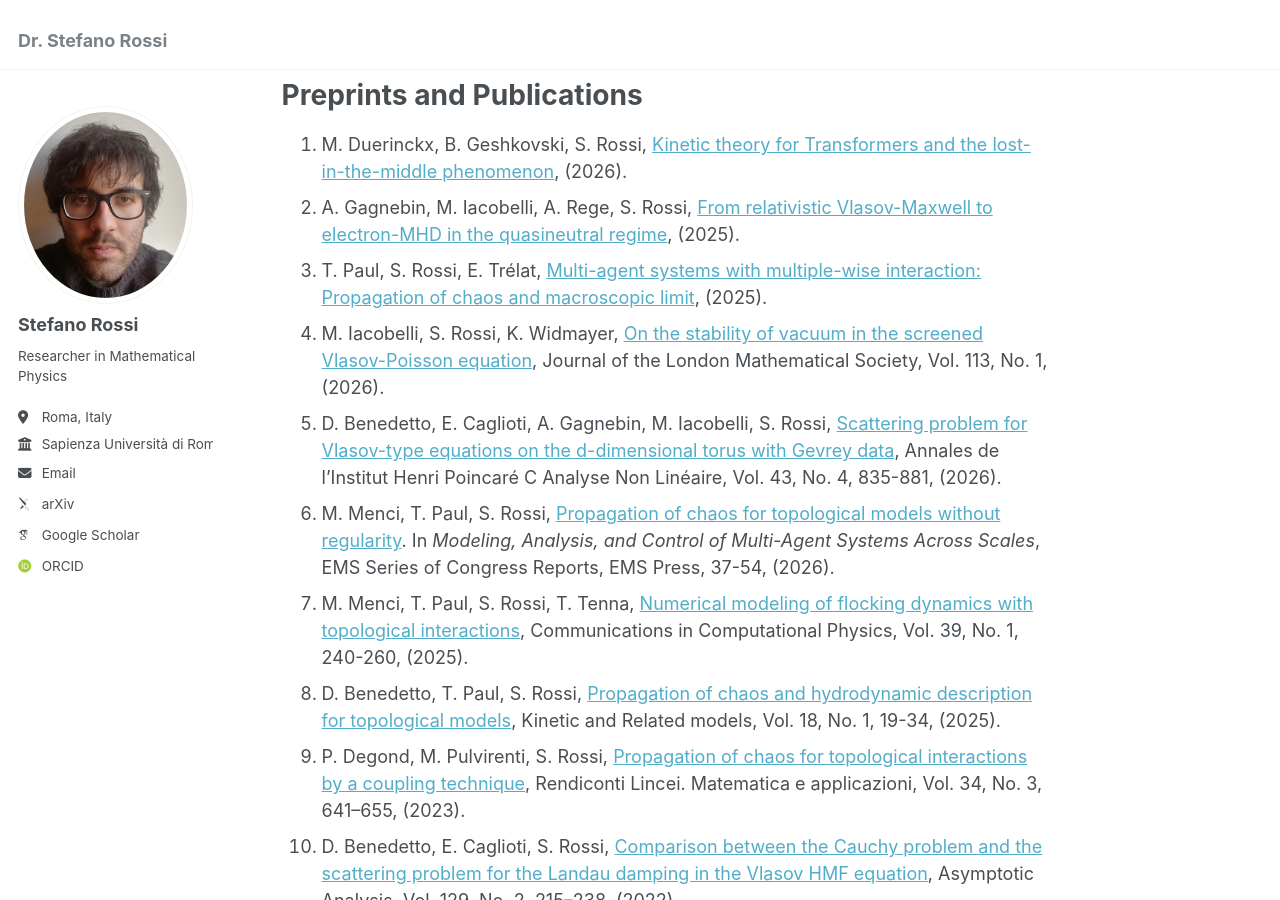
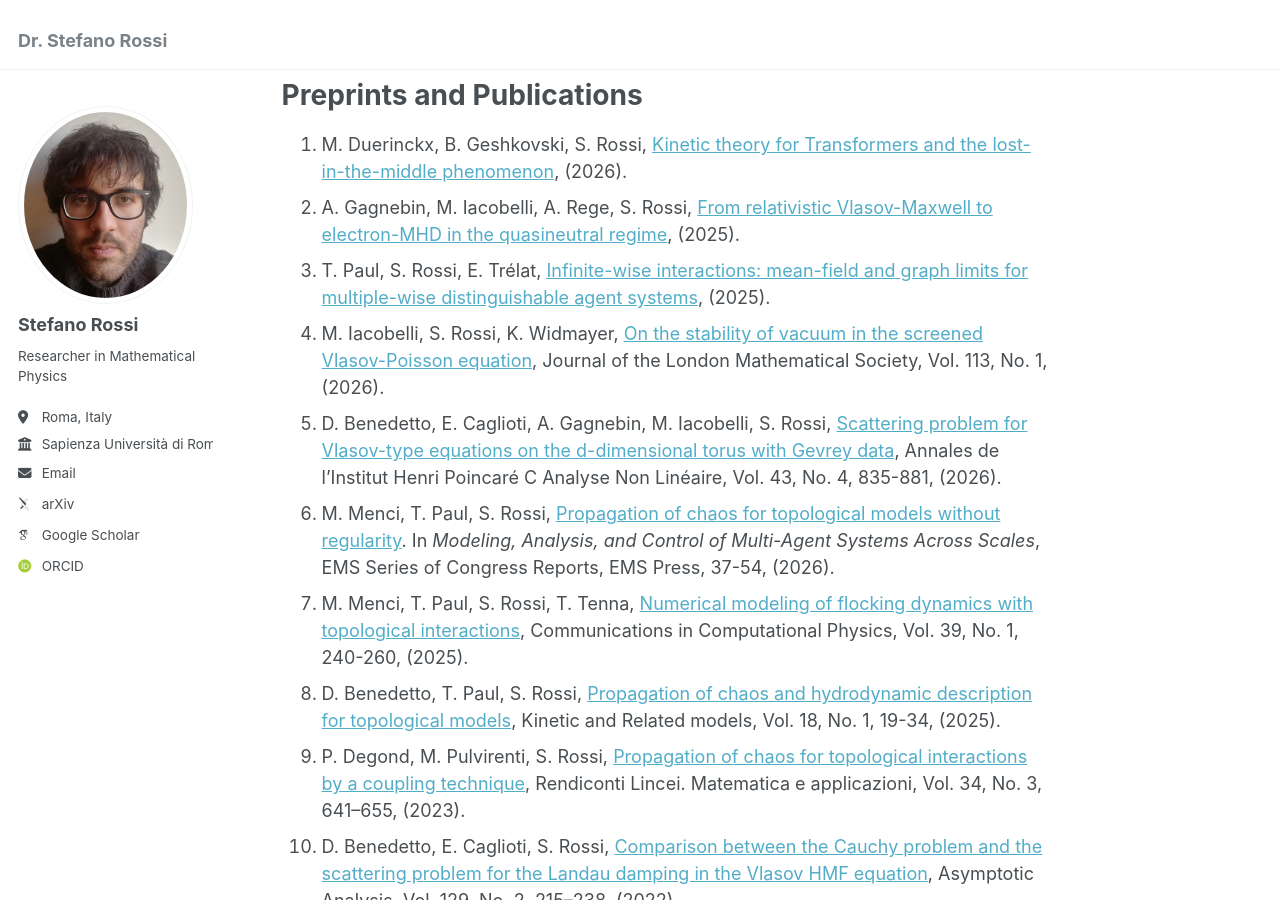
Before and after one commit to StefRossi/StefRossi.github.io, a Jekyll site: the page built from _pages/about.md, in a window 1280 px wide and 900 px high, scrolled down 618 px. Built offline with Jekyll 4.4.1, drawn with Linux system fonts in a browser that asks for light colours; some web fonts are replaced.

Commit message:
Update about.md

```diff
--- a/_pages/about.md
+++ b/_pages/about.md
@@ -22,7 +22,7 @@ Preprints and Publications
 
 1. M. Duerinckx, B. Geshkovski, S. Rossi, [Kinetic theory for Transformers and the lost-in-the-middle phenomenon](https://arxiv.org/abs/2605.09213), (2026).
 1. A. Gagnebin, M. Iacobelli, A. Rege, S. Rossi, [From relativistic Vlasov-Maxwell to electron-MHD in the quasineutral regime](https://arxiv.org/abs/2505.11428), (2025).
-1. T. Paul, S. Rossi, E. Trélat, [Multi-agent systems with multiple-wise interaction: Propagation of chaos and macroscopic limit](https://www.ljll.fr/trelat/fichiers/multiplewise.pdf), (2025).
+1. T. Paul, S. Rossi, E. Trélat, [Infinite-wise interactions: mean-field and graph limits for multiple-wise distinguishable agent systems](https://www.ljll.fr/trelat/fichiers/multiplewise.pdf), (2025).
 1. M. Iacobelli, S. Rossi, K. Widmayer, [On the stability of vacuum in the screened
 Vlasov-Poisson equation](https://londmathsoc.onlinelibrary.wiley.com/doi/full/10.1112/jlms.70426), Journal of the London Mathematical Society, Vol. 113, No. 1, (2026).
 1. D. Benedetto, E. Caglioti, A. Gagnebin, M. Iacobelli, S. Rossi, [Scattering problem for Vlasov-type equations on the d-dimensional torus with Gevrey data](https://ems.press/journals/aihpc/articles/14298910), Annales de l'Institut Henri Poincaré C Analyse Non Linéaire, Vol. 43, No. 4, 835-881, (2026).
```
